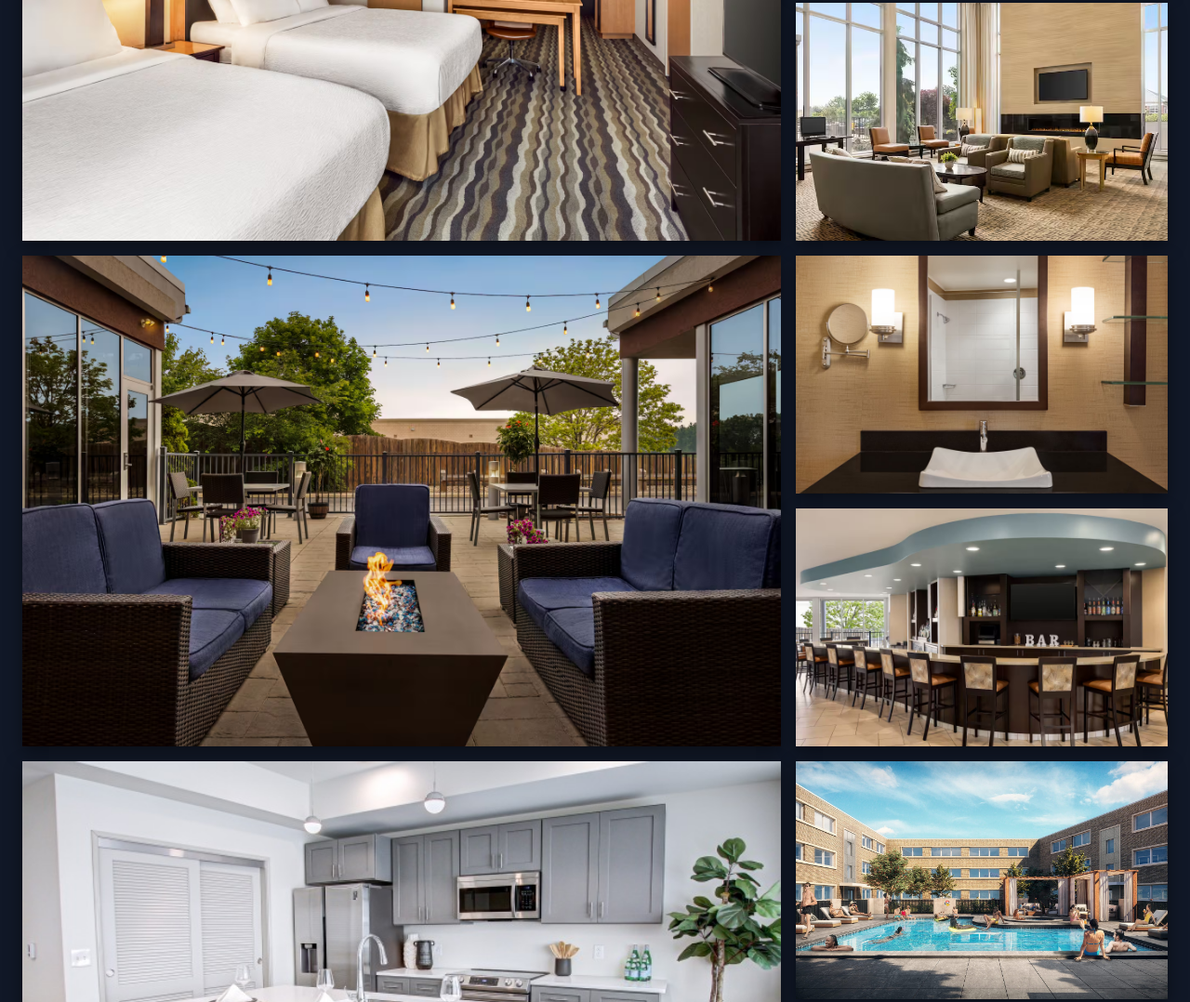
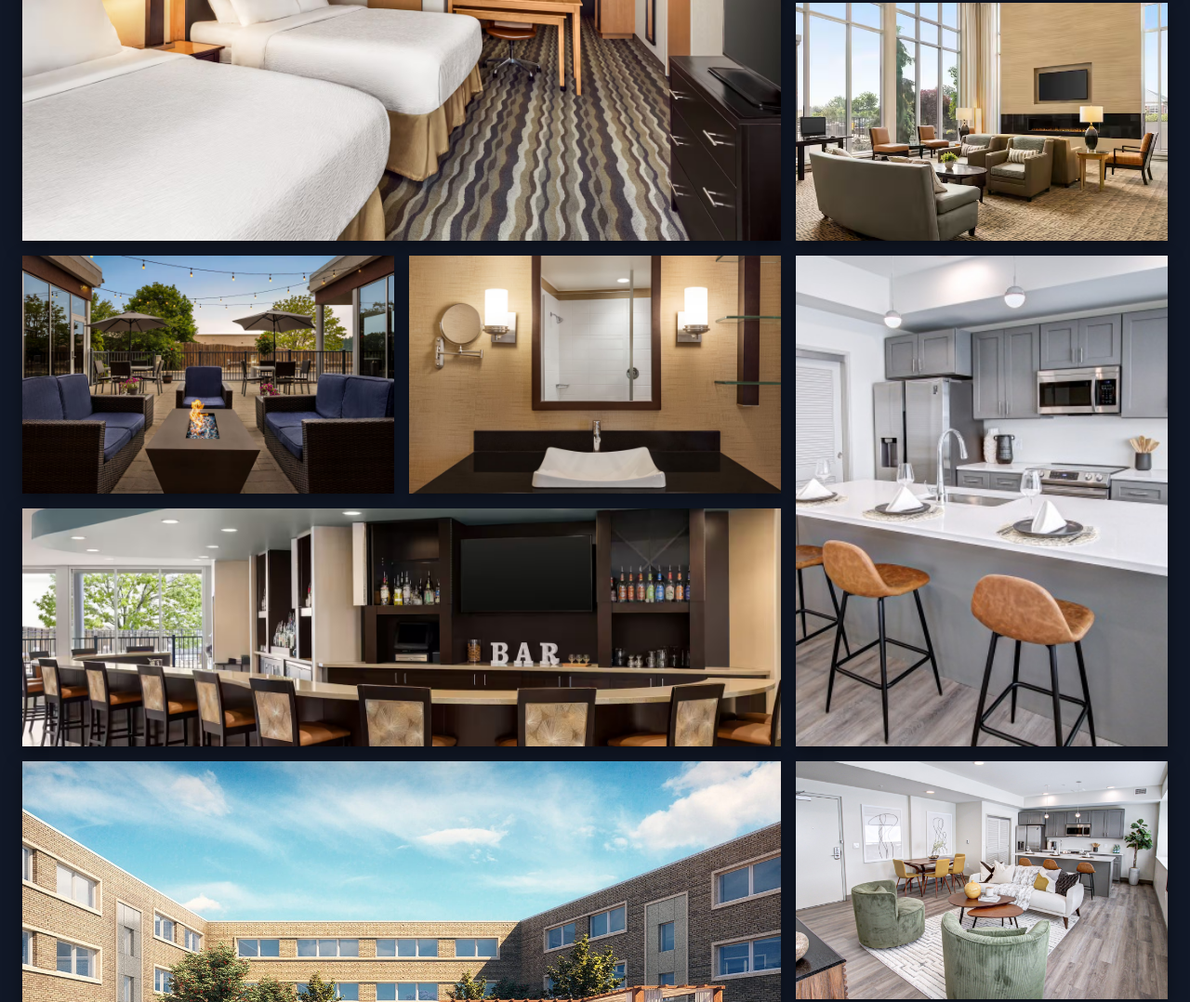
Before and after one commit to hopecris31/ceresWebsite, a website: page public/gallery.html in a window 1280 px wide. Shown: the part 501-1579 px from the top of the page at 93% size. Drawn offline with Linux system fonts and the light colour scheme.

Commit message:
properly alternates rows

```diff
--- a/public/gallery.html
+++ b/public/gallery.html
@@ -160,8 +160,10 @@
 
         // === Auto-generate mosaic pattern ===
         let currentRow = 1;
-        for (let i = 0; i < items.length; ) {
-            const isStyleA = Math.floor(i / 7) % 2 === 0; // alternate every 7 items (A=3, B=4)
+        let rowCount = 0;
+
+        for (let i = 0; i < items.length;) {
+            const isStyleA = rowCount % 2 === 0;
 
             if (isStyleA) {
                 if (i + 2 >= items.length) break;
@@ -187,8 +189,10 @@
                 i += 4;
             }
 
-            currentRow += 4;
+            currentRow += 4;  // move to next row
+            rowCount++;       // increment row/block counter
         }
+
 
         // === Lightbox ===
         const lightbox = document.getElementById('lightbox');
```
